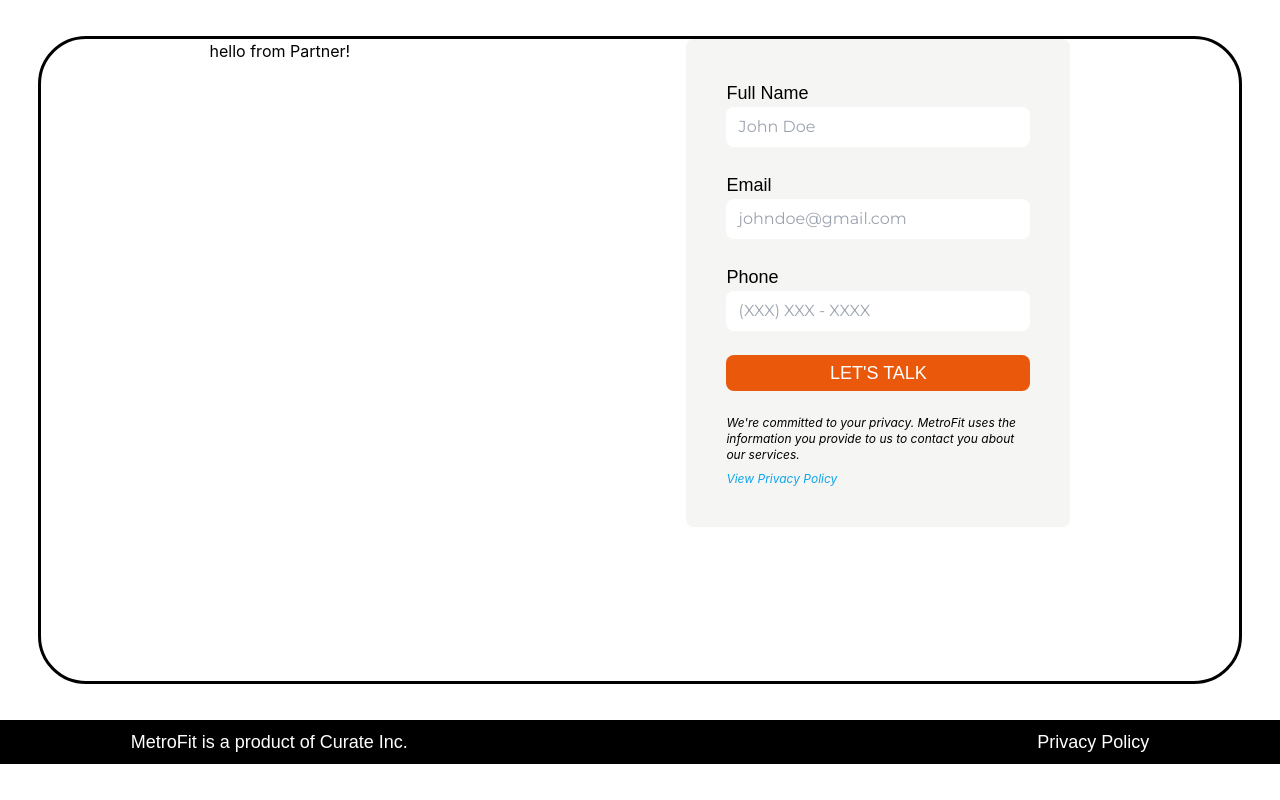
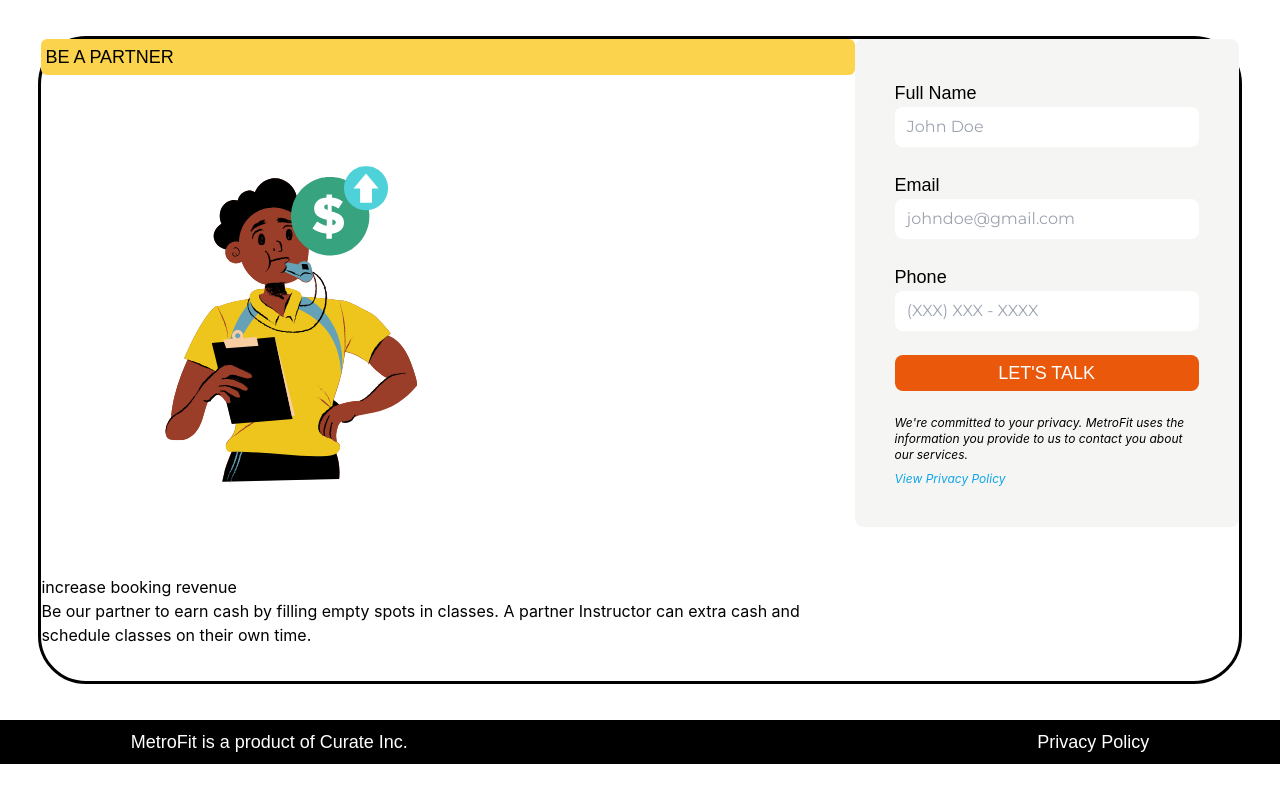
Before and after one commit to sweetmangoes/landing-page, a Next.js app in the folder metrofit-landing/: page /partner in a window 1280 px wide. Built offline with nearby package versions, Linux system fonts and the light colour scheme; a web font is replaced by a local one.

Commit message:
added content

```diff
--- a/metrofit-landing/pages/partner/index.js
+++ b/metrofit-landing/pages/partner/index.js
@@ -6,9 +6,16 @@ export default function Partner(){
     <div className="bg-white w-full flex flex-row items-center justify-evenly lg:h-[90vh]">
       <div className="border-[3px] rounded-[3rem] border-black h-[90%] w-[94%] flex justify-around">
         <div>
-        <p className="text-black">
-          hello from Partner!
-        </p>
+          <h1 className="text-black font-monomaniac bg-amber-300 rounded-md text-lg p-1">
+            BE A PARTNER
+          </h1>
+          <img className="" src='/images/partnerlogo.svg'></img>
+          <h2 className="text-black">
+            increase booking revenue
+          </h2>
+          <p className="text-black">
+          Be our partner to earn cash by filling empty spots in classes. A partner Instructor can extra cash and schedule classes on their own time.
+          </p>
         </div>
         <div>
           <Form />
```
Also changed, not shown: metrofit-landing/public/images/partnerlogo.svg (added).
